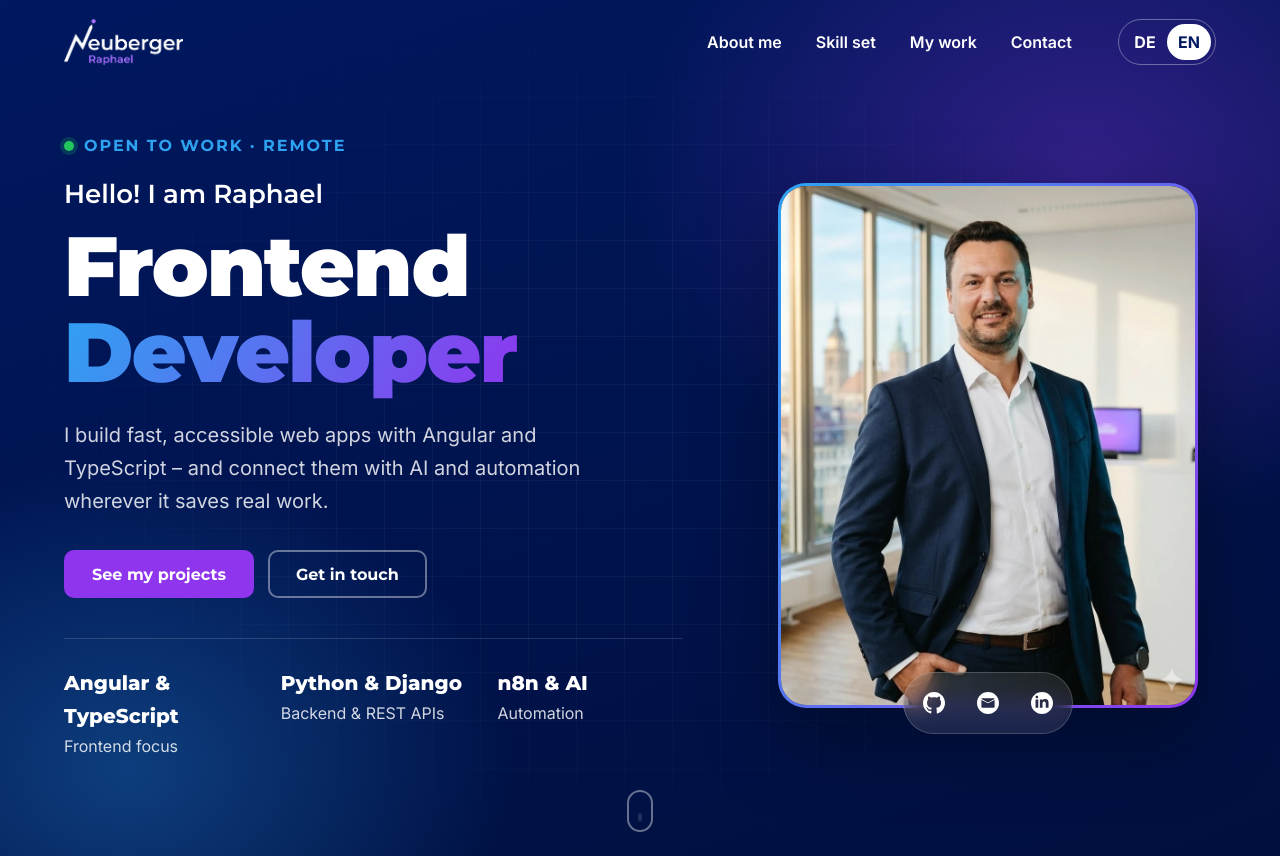
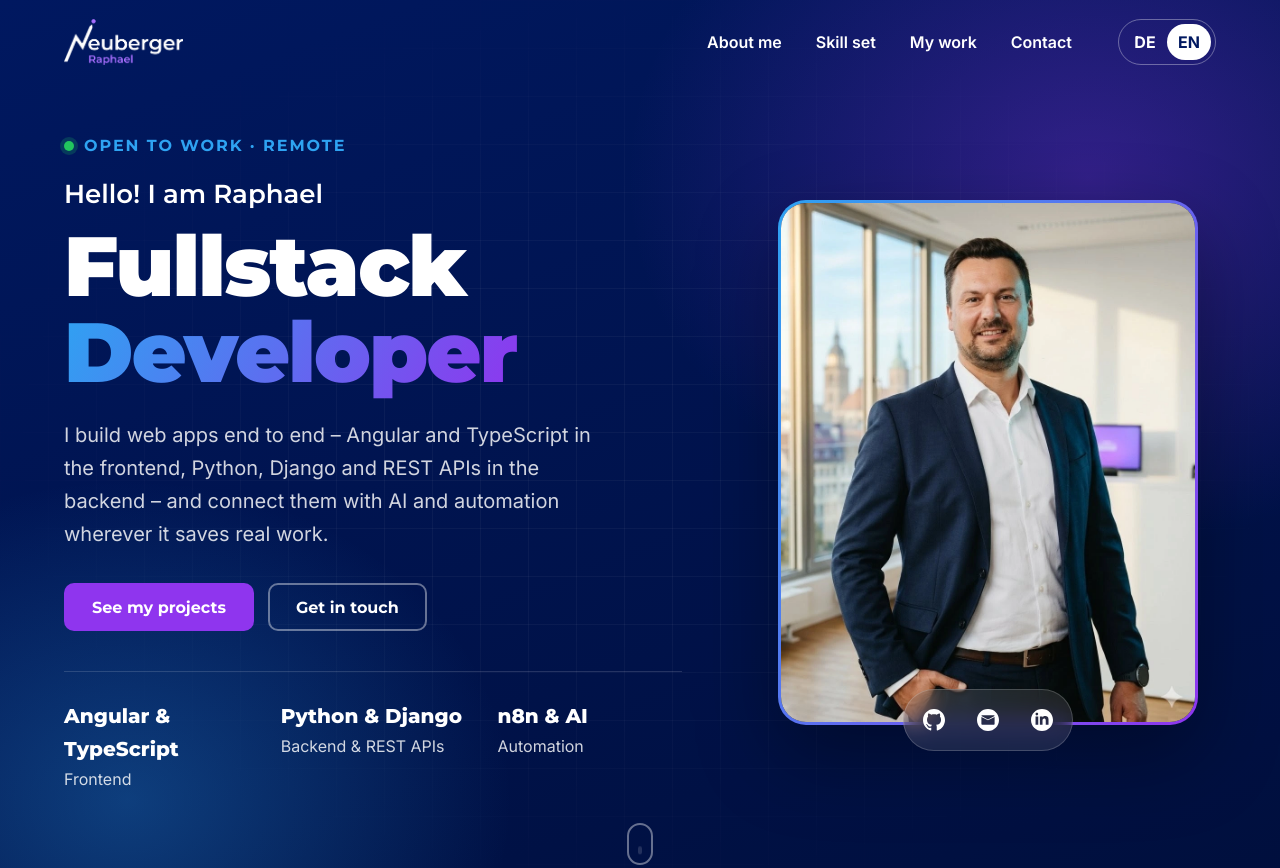
Before and after one commit to RaphaelNeuberger/Portfolio-DA-Design, a plain HTML site: page index.html in a window 1280 px wide. Shown: the top 868 px of the page. Drawn offline with Linux system fonts and the light colour scheme.

Commit message:
Positionierung als Fullstack Developer

```diff
--- a/css/main.css
+++ b/css/main.css
@@ -3,27 +3,27 @@
    ============================================= */
 
 /* Base styles (Variables, Reset, General) */
-@import url('base.css?v=20261123d');
+@import url('base.css?v=20261123e');
 
 /* Layout Components */
-@import url('header.css?v=20261123d');
-@import url('hero.css?v=20261123d');
-@import url('about.css?v=20261123d');
-@import url('skills.css?v=20261123d');
-@import url('work.css?v=20261123d');
-@import url('testimonials.css?v=20261123d');
-@import url('contact.css?v=20261123d');
-@import url('footer.css?v=20261123d');
+@import url('header.css?v=20261123e');
+@import url('hero.css?v=20261123e');
+@import url('about.css?v=20261123e');
+@import url('skills.css?v=20261123e');
+@import url('work.css?v=20261123e');
+@import url('testimonials.css?v=20261123e');
+@import url('contact.css?v=20261123e');
+@import url('footer.css?v=20261123e');
 
 /* UI Components */
-@import url('components.css?v=20261123d');
+@import url('components.css?v=20261123e');
 
 /* Animations */
-@import url('animations.css?v=20261123d');
+@import url('animations.css?v=20261123e');
 
 /* Page-specific styles */
-@import url('legal.css?v=20261123d');
+@import url('legal.css?v=20261123e');
 
 /* Responsive Design */
-@import url('responsive.css?v=20261123d');
-@import url('responsive-small.css?v=20261123d');
+@import url('responsive.css?v=20261123e');
+@import url('responsive-small.css?v=20261123e');
--- a/index.html
+++ b/index.html
@@ -7,10 +7,10 @@
       http-equiv="Content-Security-Policy"
       content="default-src 'self'; img-src 'self' data:; style-src 'self'; script-src 'self'; font-src 'self'; connect-src 'self'; form-action 'self'; base-uri 'self'; object-src 'none'" />
     <meta name="referrer" content="strict-origin-when-cross-origin" />
-    <title>Raphael Neuberger | Frontend Developer</title>
+    <title>Raphael Neuberger | Fullstack Developer</title>
     <meta
       name="description"
-      content="Raphael Neuberger – Frontend Developer (Angular, TypeScript) with a focus on accessible web apps, AI and automation. Portfolio, projects and contact." />
+      content="Raphael Neuberger – Fullstack Developer (Angular, TypeScript, Python/Django) with a focus on accessible web apps, AI and automation. Portfolio, projects and contact." />
     <meta name="theme-color" content="#001860" />
     <link rel="icon" type="image/png" href="assets/img/favicon.png" />
     <link rel="apple-touch-icon" href="assets/img/favicon.png" />
@@ -26,9 +26,9 @@
       as="font"
       type="font/woff2"
       crossorigin />
-    <link rel="stylesheet" href="css/main.css?v=20261123d" />
-    <script src="js/translations.js?v=20261123d" defer></script>
-    <script src="js/logoSwitch.js?v=20261123d" defer></script>
+    <link rel="stylesheet" href="css/main.css?v=20261123e" />
+    <script src="js/translations.js?v=20261123e" defer></script>
+    <script src="js/logoSwitch.js?v=20261123e" defer></script>
   </head>
   <body>
     <a href="#main" class="skip-link" data-i18n="a11y.skip">Skip to main content</a>
@@ -42,11 +42,11 @@
           <div class="hero-text">
             <span class="eyebrow" data-i18n="hero.eyebrow">Open to work · Remote</span>
             <span class="hero-hello" data-i18n="hero.hello">Hello! I am Raphael</span>
-            <h1 id="hero-title">Frontend <em>Developer</em></h1>
+            <h1 id="hero-title">Fullstack <em>Developer</em></h1>
             <p class="hero-lead" data-i18n="hero.lead">
-              I build fast, accessible web apps with Angular and TypeScript –
-              and connect them with AI and automation wherever it saves real
-              work.
+              I build web apps end to end – Angular and TypeScript in the
+              frontend, Python, Django and REST APIs in the backend – and
+              connect them with AI and automation wherever it saves real work.
             </p>
             <div class="hero-actions">
               <a href="#work" class="btn btn-accent" data-i18n="hero.cta.work">See my projects</a>
@@ -55,7 +55,7 @@
             <ul class="hero-facts">
               <li class="hero-fact">
                 <strong>Angular &amp; TypeScript</strong>
-                <span data-i18n="hero.fact1">Frontend focus</span>
+                <span data-i18n="hero.fact1">Frontend</span>
               </li>
               <li class="hero-fact">
                 <strong>Python &amp; Django</strong>
@@ -100,8 +100,8 @@
             <span class="eyebrow" data-i18n="nav.about">About me</span>
             <h2 id="about-title" class="section-title" data-i18n="about.title">Let's work <em>together</em></h2>
             <p data-i18n="about.text1">
-              I am a passionate Frontend Developer with a strong focus on
-              intuitive, user-friendly web applications. I believe in clean,
+              I am a passionate Fullstack Developer who builds intuitive,
+              user-friendly web applications – from the interface to the API. I believe in clean,
               maintainable code that not only works but makes a difference in
               users' daily lives.
             </p>
@@ -556,11 +556,11 @@
     </button>
 
     <div id="footer-include"></div>
-    <script src="js/include.js?v=20261123d"></script>
-    <script src="js/headerScroll.js?v=20261123d"></script>
-    <script src="js/animations.js?v=20261123d"></script>
-    <script src="js/workFilter.js?v=20261123d"></script>
-    <script src="js/formValidation.js?v=20261123d"></script>
-    <script src="js/mobileMenu.js?v=20261123d"></script>
+    <script src="js/include.js?v=20261123e"></script>
+    <script src="js/headerScroll.js?v=20261123e"></script>
+    <script src="js/animations.js?v=20261123e"></script>
+    <script src="js/workFilter.js?v=20261123e"></script>
+    <script src="js/formValidation.js?v=20261123e"></script>
+    <script src="js/mobileMenu.js?v=20261123e"></script>
   </body>
 </html>
--- a/js/include.js
+++ b/js/include.js
@@ -43,13 +43,13 @@ function includeHTML(selector, url, callback) {
  */
 document.addEventListener("DOMContentLoaded", function () {
   if (document.querySelector("#header-include")) {
-    includeHTML("#header-include", "header.html?v=20261123d", function () {
+    includeHTML("#header-include", "header.html?v=20261123e", function () {
       // Trigger custom event when header is loaded
       window.dispatchEvent(new CustomEvent("headerLoaded"));
     });
   }
   if (document.querySelector("#footer-include")) {
-    includeHTML("#footer-include", "footer.html?v=20261123d", function () {
+    includeHTML("#footer-include", "footer.html?v=20261123e", function () {
       // Trigger custom event when footer is loaded
       window.dispatchEvent(new CustomEvent("footerLoaded"));
     });
--- a/js/translations.js
+++ b/js/translations.js
@@ -14,17 +14,17 @@ window.translations = {
     "hero.eyebrow": "Open to work · Remote",
     "hero.hello": "Hello! I am Raphael",
     "hero.lead":
-      "I build fast, accessible web apps with Angular and TypeScript – and connect them with AI and automation wherever it saves real work.",
+      "I build web apps end to end – Angular and TypeScript in the frontend, Python, Django and REST APIs in the backend – and connect them with AI and automation wherever it saves real work.",
     "hero.cta.work": "See my projects",
     "hero.cta.contact": "Get in touch",
-    "hero.fact1": "Frontend focus",
+    "hero.fact1": "Frontend",
     "hero.fact2": "Backend & REST APIs",
     "hero.fact3": "Automation",
     "hero.fact3.title": "n8n &amp; AI",
     "hero.social.mail": "Email / contact form",
     "about.title": "Let's work <em>together</em>",
     "about.text1":
-      "I am a passionate Frontend Developer with a strong focus on intuitive, user-friendly web applications. I believe in clean, maintainable code that not only works but makes a difference in users' daily lives.",
+      "I am a passionate Fullstack Developer who builds intuitive, user-friendly web applications – from the interface to the API. I believe in clean, maintainable code that not only works but makes a difference in users' daily lives.",
     "about.text2":
       "My approach to problem-solving is rooted in analytical thinking and creativity: I break complex challenges into manageable parts and look for elegant solutions – ideally together with the team.",
     "about.text3":
@@ -139,17 +139,17 @@ window.translations = {
     "hero.eyebrow": "Offen für neue Projekte · Remote",
     "hero.hello": "Hallo! Ich bin Raphael",
     "hero.lead":
-      "Ich entwickle schnelle, barrierearme Web-Apps mit Angular und TypeScript – und verbinde sie mit KI und Automatisierung, wo sie echte Arbeit spart.",
+      "Ich entwickle Web-Apps von vorne bis hinten – Angular und TypeScript im Frontend, Python, Django und REST-APIs im Backend – und verbinde sie mit KI und Automatisierung, wo sie echte Arbeit spart.",
     "hero.cta.work": "Projekte ansehen",
     "hero.cta.contact": "Kontakt aufnehmen",
-    "hero.fact1": "Frontend-Fokus",
+    "hero.fact1": "Frontend",
     "hero.fact2": "Backend & REST-APIs",
     "hero.fact3": "Automatisierung",
     "hero.fact3.title": "n8n &amp; KI",
     "hero.social.mail": "E-Mail / Kontaktformular",
     "about.title": "Lass uns <em>zusammenarbeiten</em>",
     "about.text1":
-      "Ich bin leidenschaftlicher Frontend-Entwickler mit Fokus auf intuitive, nutzerfreundliche Webanwendungen. Ich setze auf sauberen, wartbaren Code, der nicht nur funktioniert, sondern den Alltag der Nutzer spürbar erleichtert.",
+      "Ich bin leidenschaftlicher Fullstack-Entwickler und baue intuitive, nutzerfreundliche Webanwendungen – von der Oberfläche bis zur API. Ich setze auf sauberen, wartbaren Code, der nicht nur funktioniert, sondern den Alltag der Nutzer spürbar erleichtert.",
     "about.text2":
       "Probleme löse ich analytisch und kreativ: Ich zerlege komplexe Aufgaben in überschaubare Teile und suche nach eleganten Lösungen – am liebsten gemeinsam im Team.",
     "about.text3":
```
Also changed, not shown: legalnotice.html (+6 -6 lines), privacypolicy.html (+6 -6 lines).
